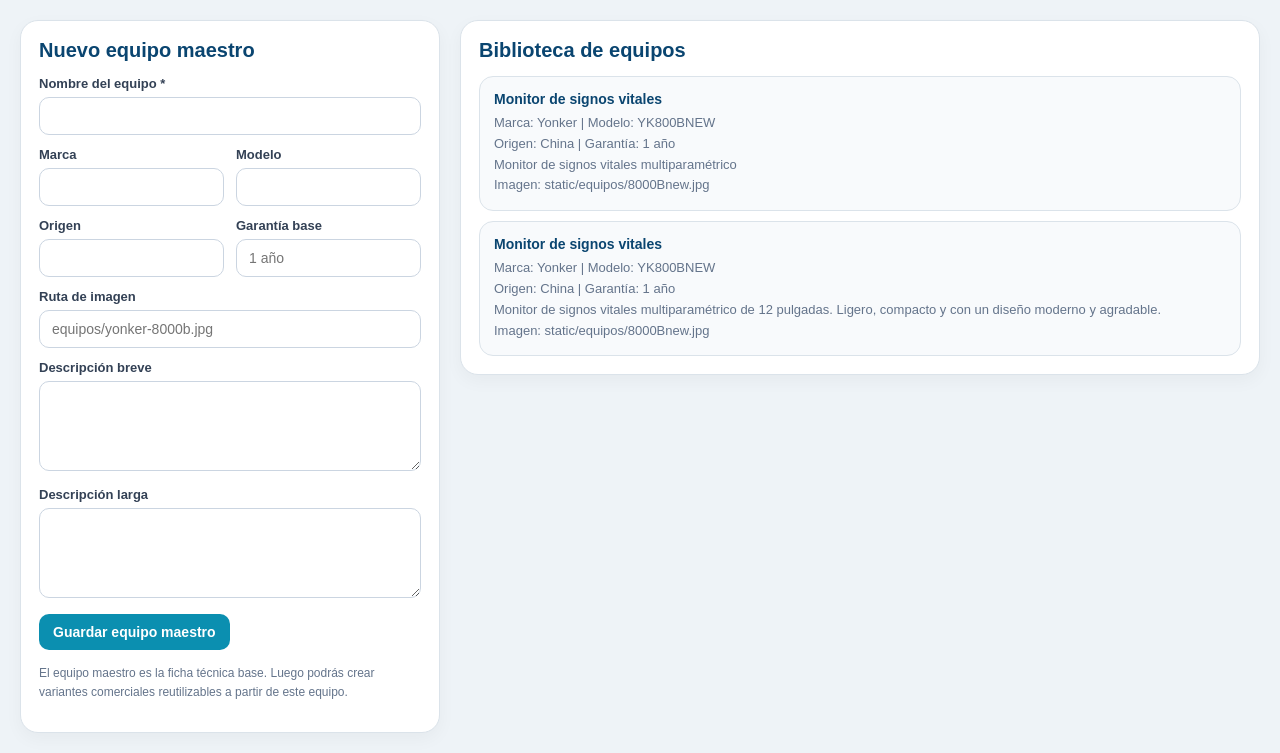
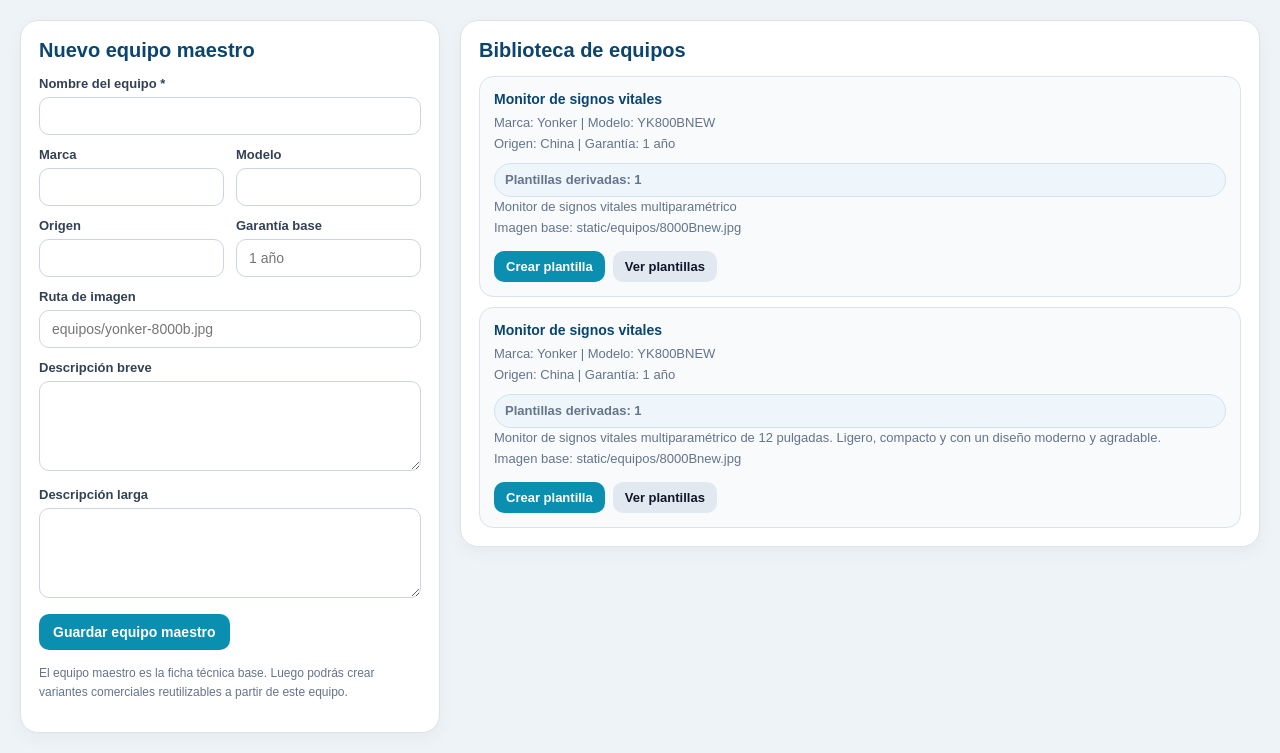
Before and after one commit to Myroesh/biosolutions-cotizador, a Flask app: page /equipos in a window 1280 px wide. Shown: the part 71-824 px from the top of the page. Run offline with Flask 3, Linux system fonts and the light colour scheme; data comes from the database, SQL or seed files in the repository; both versions use the stored data as it was after the commit.

Commit message:
revisión funcionalidad

```diff
--- a/app.py
+++ b/app.py
@@ -324,19 +324,35 @@ def cotizador():
 @app.route("/equipos")
 def equipos_page():
     conn = get_db_connection()
+
     equipos = conn.execute("""
-        SELECT *
-        FROM equipos
-        WHERE activo = 1
-        ORDER BY id DESC
+        SELECT
+            e.*,
+            COUNT(p.id) AS plantillas_count
+        FROM equipos e
+        LEFT JOIN plantillas p
+            ON p.equipo_id = e.id
+           AND p.activo = 1
+        WHERE e.activo = 1
+        GROUP BY e.id
+        ORDER BY e.id DESC
     """).fetchall()
+
     conn.close()
     return render_template("equipos.html", equipos=equipos, active_page="equipos")
-
 
 @app.route("/plantillas")
 def plantillas_page():
     conn = get_db_connection()
+
+    equipo_id_raw = (request.args.get("equipo_id") or "").strip()
+    equipo_id = None
+
+    if equipo_id_raw:
+        try:
+            equipo_id = int(equipo_id_raw)
+        except ValueError:
+            equipo_id = None
 
     equipos = conn.execute("""
         SELECT *
@@ -345,13 +361,31 @@ def plantillas_page():
         ORDER BY id DESC
     """).fetchall()
 
-    plantillas_rows = conn.execute("""
-        SELECT p.*, e.nombre AS equipo_nombre, e.marca AS equipo_marca, e.modelo AS equipo_modelo
-        FROM plantillas p
-        LEFT JOIN equipos e ON e.id = p.equipo_id
-        WHERE p.activo = 1
-        ORDER BY p.id DESC
-    """).fetchall()
+    if equipo_id:
+        plantillas_rows = conn.execute("""
+            SELECT p.*, e.nombre AS equipo_nombre, e.marca AS equipo_marca, e.modelo AS equipo_modelo
+            FROM plantillas p
+            LEFT JOIN equipos e ON e.id = p.equipo_id
+            WHERE p.activo = 1
+              AND p.equipo_id = ?
+            ORDER BY p.id DESC
+        """, (equipo_id,)).fetchall()
+    else:
+        plantillas_rows = conn.execute("""
+            SELECT p.*, e.nombre AS equipo_nombre, e.marca AS equipo_marca, e.modelo AS equipo_modelo
+            FROM plantillas p
+            LEFT JOIN equipos e ON e.id = p.equipo_id
+            WHERE p.activo = 1
+            ORDER BY p.id DESC
+        """).fetchall()
+
+    selected_equipo = None
+    if equipo_id:
+        selected_equipo = conn.execute("""
+            SELECT *
+            FROM equipos
+            WHERE id = ? AND activo = 1
+        """, (equipo_id,)).fetchone()
 
     plantillas = []
     for p in plantillas_rows:
@@ -370,9 +404,10 @@ def plantillas_page():
         "plantillas.html",
         equipos=equipos,
         plantillas=plantillas,
-        active_page="plantillas"
+        active_page="plantillas",
+        selected_equipo=selected_equipo,
+        selected_equipo_id=equipo_id
     )
-
 
 @app.route("/cotizaciones")
 def cotizaciones_page():
--- a/templates/cotizador.html
+++ b/templates/cotizador.html
@@ -101,6 +101,7 @@
       height: 297mm !important;
       min-height: 297mm !important;
       margin: 0 !important;
+      margin-left: -3mm !important;
       page-break-after: always !important;
       break-after: page !important;
       page-break-inside: avoid !important;
@@ -120,7 +121,7 @@
     }
 
     .preview-content {
-      padding: 10mm 10mm 10mm 26mm !important;
+      padding: 10mm 10mm 10mm 27mm !important;
       height: 100% !important;
     }
 
--- a/templates/equipos.html
+++ b/templates/equipos.html
@@ -111,7 +111,44 @@
     color:#64748b;
     line-height:1.6;
   }
+  .card-actions{
+    display:flex;
+    flex-wrap:wrap;
+    gap:8px;
+    margin-top:12px;
+  }
 
+  .btn-link{
+    display:inline-flex;
+    align-items:center;
+    justify-content:center;
+    text-decoration:none;
+    background:#0b8fb0;
+    color:#fff;
+    border:none;
+    border-radius:10px;
+    padding:8px 12px;
+    font-size:13px;
+    font-weight:700;
+    cursor:pointer;
+  }
+
+  .btn-link.secondary{
+    background:#e2e8f0;
+    color:#0f172a;
+  }
+
+  .origin-badge{
+    display:inline-block;
+    margin-top:8px;
+    background:#eef6fb;
+    color:#0a4570;
+    border:1px solid #cfe4ef;
+    border-radius:999px;
+    padding:6px 10px;
+    font-size:12px;
+    font-weight:700;
+  }
   @media (max-width: 1100px){
     .page-grid{
       grid-template-columns:1fr;
@@ -184,20 +221,38 @@
         {% for equipo in equipos %}
           <div class="lib-card">
             <strong>{{ equipo["nombre"] }}</strong>
+
             <span>
               {% if equipo["marca"] %}Marca: {{ equipo["marca"] }}{% endif %}
               {% if equipo["modelo"] %} | Modelo: {{ equipo["modelo"] }}{% endif %}
             </span>
+
             <span>
               {% if equipo["origen"] %}Origen: {{ equipo["origen"] }}{% endif %}
               {% if equipo["garantia_base"] %} | Garantía: {{ equipo["garantia_base"] }}{% endif %}
             </span>
+
+            <span class="origin-badge">
+              Plantillas derivadas: {{ equipo["plantillas_count"] or 0 }}
+            </span>
+
             {% if equipo["descripcion_breve"] %}
               <span>{{ equipo["descripcion_breve"] }}</span>
             {% endif %}
+
             {% if equipo["imagen"] %}
-              <span>Imagen: {{ equipo["imagen"] }}</span>
+              <span>Imagen base: {{ equipo["imagen"] }}</span>
             {% endif %}
+
+            <div class="card-actions">
+              <a class="btn-link" href="{{ url_for('plantillas_page') }}?equipo_id={{ equipo['id'] }}">
+                Crear plantilla
+              </a>
+
+              <a class="btn-link secondary" href="{{ url_for('plantillas_page') }}?equipo_id={{ equipo['id'] }}">
+                Ver plantillas
+              </a>
+            </div>
           </div>
         {% endfor %}
       </div>
```
Also changed, not shown: templates/plantillas.html (+51 -10 lines), biosolutions.db, static/uploads/cotizaciones/a5935d885cf34865bfeb60b6c11b2fbb.webp (added).
